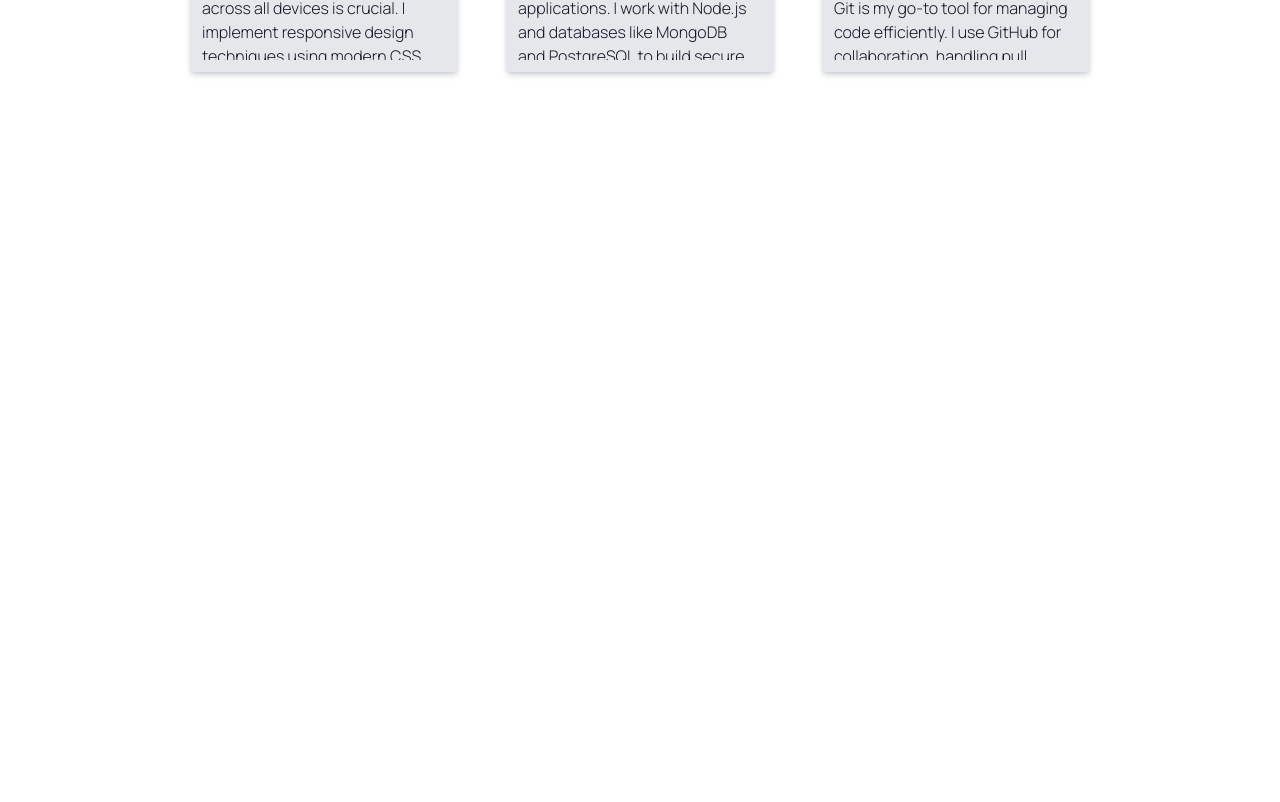
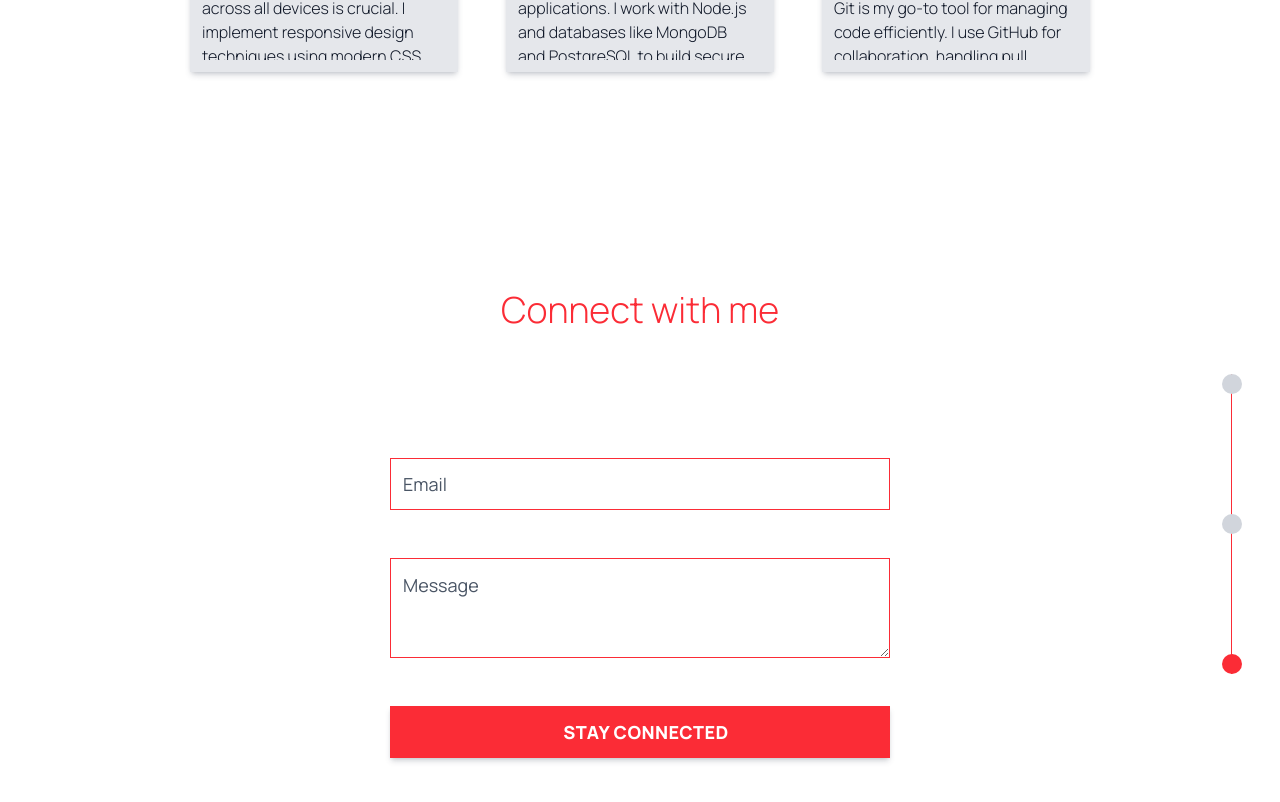
Before and after one commit to syarizx-30/portfolioWebsite, a React (Vite) app in the folder portfolio-website/: page / in a window 1280 px wide. Shown: the part 1476-2278 px from the top of the page. Before the commit the page ends 1600 px from the top, so only its background shows below. Built offline with nearby package versions, Linux system fonts and the light colour scheme.

Commit message:
Building the Contact Section & Creating the Navigation Circles

```diff
--- a/portfolio-website/src/App.jsx
+++ b/portfolio-website/src/App.jsx
@@ -1,6 +1,7 @@
 import React from 'react'
 import Hero from './components/Hero'
 import Services from './components/Services'
+import Contact from './components/Contact'
 import { ThemeProvider } from './context/ThemeContext'
 
 const App = () => {
@@ -9,6 +10,7 @@ const App = () => {
     <div className="min-h-screen bg-white dark:bg-gray-900 text-red-500 dark:text-yellow-500 transition-colors duration-500">
       <Hero />
       <Services />
+      <Contact />
     </div>
     </ThemeProvider>
   )
--- /dev/null
+++ b/portfolio-website/src/components/Contact.jsx
@@ -0,0 +1,18 @@
+import React from 'react'
+import NavigationCircles from './NavigationCircles'
+
+const Contact = () => {
+  return (
+    <div className="h-screen flex flex-col justify-center items-center">
+        <h2 className="text-4xl font-light md:mb-32 mb-24">Connect with me</h2>
+        <form className="flex flex-col lg:space-y-12 space-y-8">
+            <input type="email" placeholder="Email" className="md:w-[500px] w[300px] h-13 pl-3 text-lg outline-0 border border-red-500 dark:border-yellow-500 placeholder-gray-600 dark:placeholder-yellow-500/50 transition-colors duration-500"/>
+            <textarea placeholder="Message" className="md:w-[500px] w[300px] h-13 pl-3 text-lg outline-0 border border-red-500 dark:border-yellow-500 placeholder-gray-600 dark:placeholder-yellow-500/50 min-h-[100px] max-h-[200px] resize-y p-3 transition-colors duration-500"></textarea>
+            <input type="submit" value="Stay Connected" className="md:w-[500px] w[300px] h-13 pl-3 text-lg outline-0 bg-red-500 dark:bg-yellow-500 text-white dark:text-gray-900 uppercase font-extrabold cursor-pointer tracking-wide shadow-md shadow-gray-700/20 transition-colors duration-500"/>
+        </form>
+        <NavigationCircles section="contact"/>
+    </div>
+  )
+}
+
+export default Contact
--- a/portfolio-website/src/components/Hero.jsx
+++ b/portfolio-website/src/components/Hero.jsx
@@ -1,5 +1,6 @@
 import React, { useEffect, useState } from 'react'
 import Navbar from './Navbar'
+import NavigationCircles from './NavigationCircles'
 import { letters, professionTexts, aboutText, socialIcons } from '../data/index'
 
 const Hero = () => {
@@ -76,6 +77,7 @@ const Hero = () => {
           </div>
         </div>
       </div>
+      <NavigationCircles section="home"/>
     </div>
   )
 }
--- /dev/null
+++ b/portfolio-website/src/components/NavigationCircles.jsx
@@ -0,0 +1,14 @@
+import React from 'react'
+
+const NavigationCircles = ({ section }) => {
+  return (
+    <div className="h-[300px] w-[1px] bg-red-500 dark:bg-yellow-500 absolute right-12 flex flex-col justify-between items-center transition-colors duration-500">
+      <div className={`w-5 aspect-square border-red-500 dark:border-yellow-500 rounded-full bg-gray-300 transition-colors duration-500 ${section === "home" ? "bg-red-500 dark:bg-yellow-500" : "bg-gray-300"}`}></div>
+      <div className={`w-5 aspect-square border-red-500 dark:border-yellow-500 rounded-full bg-gray-300 transition-colors duration-500 ${section === "services" ? "bg-red-500 dark:bg-yellow-500" : "bg-gray-300"}`}></div>
+      <div className={`w-5 aspect-square border-red-500 dark:border-yellow-500 rounded-full bg-gray-300 transition-colors duration-500 ${section === "contact" ? "bg-red-500 dark:bg-yellow-500" : "bg-gray-300"}`}></div>
+
+    </div>
+  )
+}
+
+export default NavigationCircles
--- a/portfolio-website/src/components/Services.jsx
+++ b/portfolio-website/src/components/Services.jsx
@@ -1,8 +1,9 @@
 import React, { useState, useEffect } from 'react'
 import { skillCards } from '../data/index'
+import NavigationCircles from './NavigationCircles'
 
 const Services = () => {
-    const [hoverCardIndex, setHoverCardIndex] = React.useState(null)
+    const [hoverCardIndex, setHoverCardIndex] = useState(null)
     const [isLargeScreen, setIsLargeScreen] = useState(false)
 
     useEffect(() => {
@@ -71,6 +72,7 @@ const Services = () => {
             </div>
         ))}
         </div>
+        <NavigationCircles section="services"/>
     </div>
   )
 }
```
